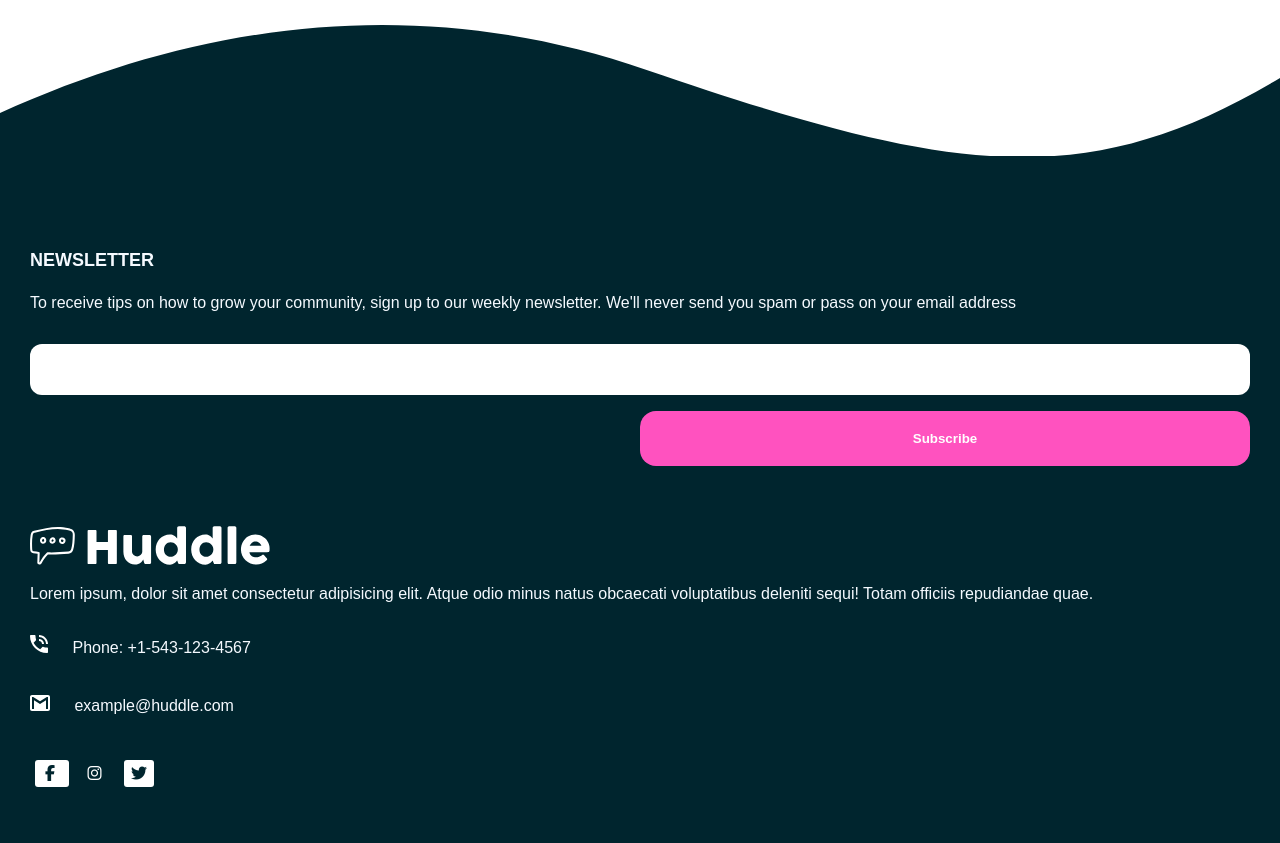
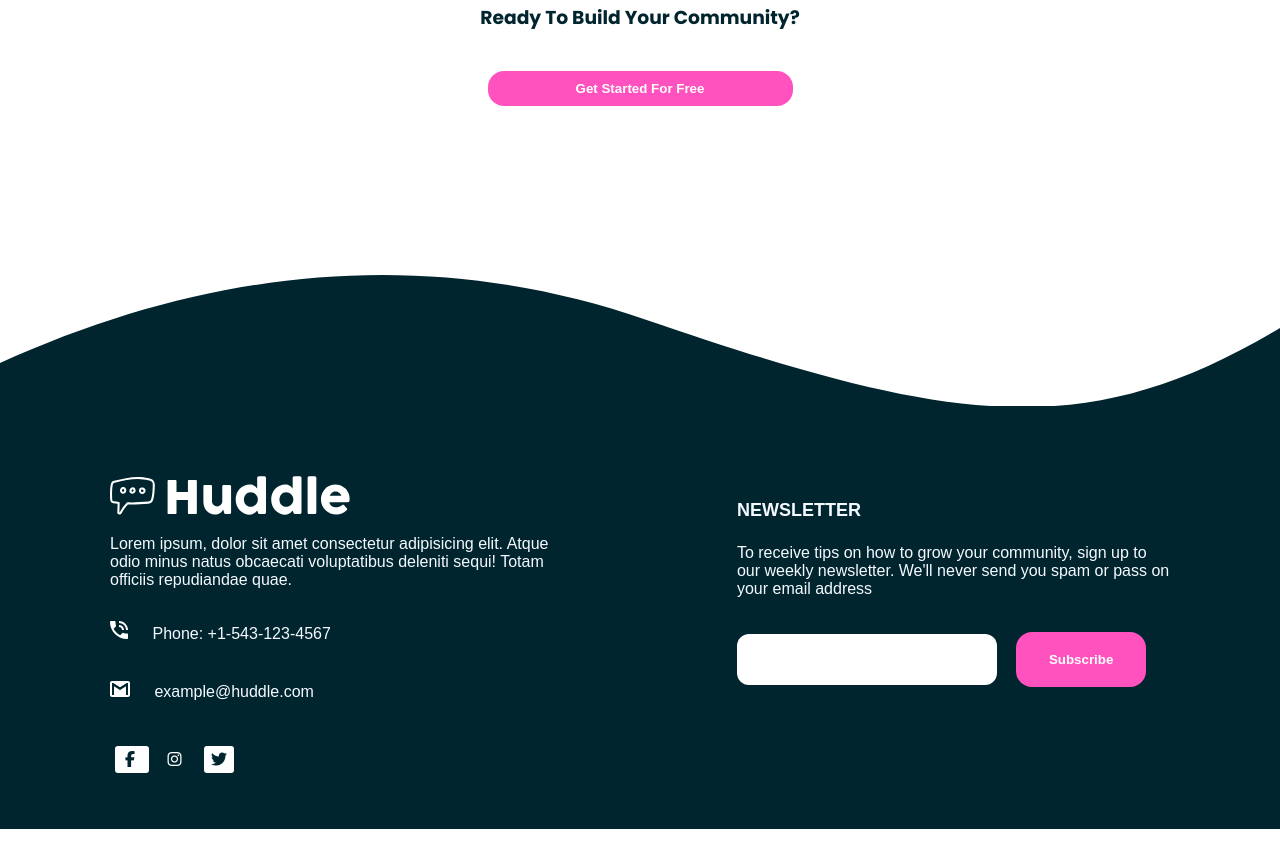
Before and after one commit to Vasiliki-Georgiou/Huddle_Landing_Page_With_Curved_Sections_CSS_FrontEnd_Mentor_Challenge, a plain HTML site: page index.html in a window 1280 px wide. Shown: the part 3392-4235 px from the top of the page. Drawn offline with Linux system fonts and the light colour scheme.

Commit message:
Adding CSS styles for footer desktop version

```diff
--- a/index.html
+++ b/index.html
@@ -75,8 +75,9 @@
             <h4>Newsletter</h4>
             <p>To receive tips on how to grow your community, sign up to our weekly newsletter. We'll never send you spam or pass on your email address</p>
             <input type="email">
+
+            <button>Subscribe</button>
             <small>Check your email please</small>
-            <button>Subscribe</button>
         </div>
         <div class="contact-info">
             <img src="images/logo2.svg" alt="Huddle Logo">
--- a/style.css
+++ b/style.css
@@ -139,7 +139,7 @@ main {
 .background-image4,
 .background-image5 {
     width: 100%;
-    height: 200px;
+    height: 250px;
 }
 
 main section {
@@ -245,7 +245,6 @@ footer .newsletter h4 {
 
 .newsletter input:invalid {
     border: 1px solid var(--primary-light-red);
-    margin-bottom: 5px;
 }
 
 input:invalid ~ small {
@@ -256,6 +255,10 @@ input:invalid ~ small {
     display: none;
     color: var(--primary-light-red);
     margin-bottom: 10px;
+}
+
+.newsletter input:invalid ~ button {
+    margin-left: 0;
 }
 
 .newsletter button {
@@ -383,4 +386,30 @@ footer .social-media {
         background-size: 100%;
     }
 
+    footer {
+        display: flex;
+    }
+
+    footer div {
+        margin: 0 80px 30px 80px;
+    }
+
+    footer .newsletter {
+        order: 2;
+    }
+
+    footer .social-media {
+        margin-left: 0;
+    }
+
+    footer .newsletter input {
+        width: 60%;
+        display: inline;
+        margin-top: 20px;
+    }
+
+    .newsletter button {
+        margin-left: 15px;
+        width: 30%;
+    }
 }
```
